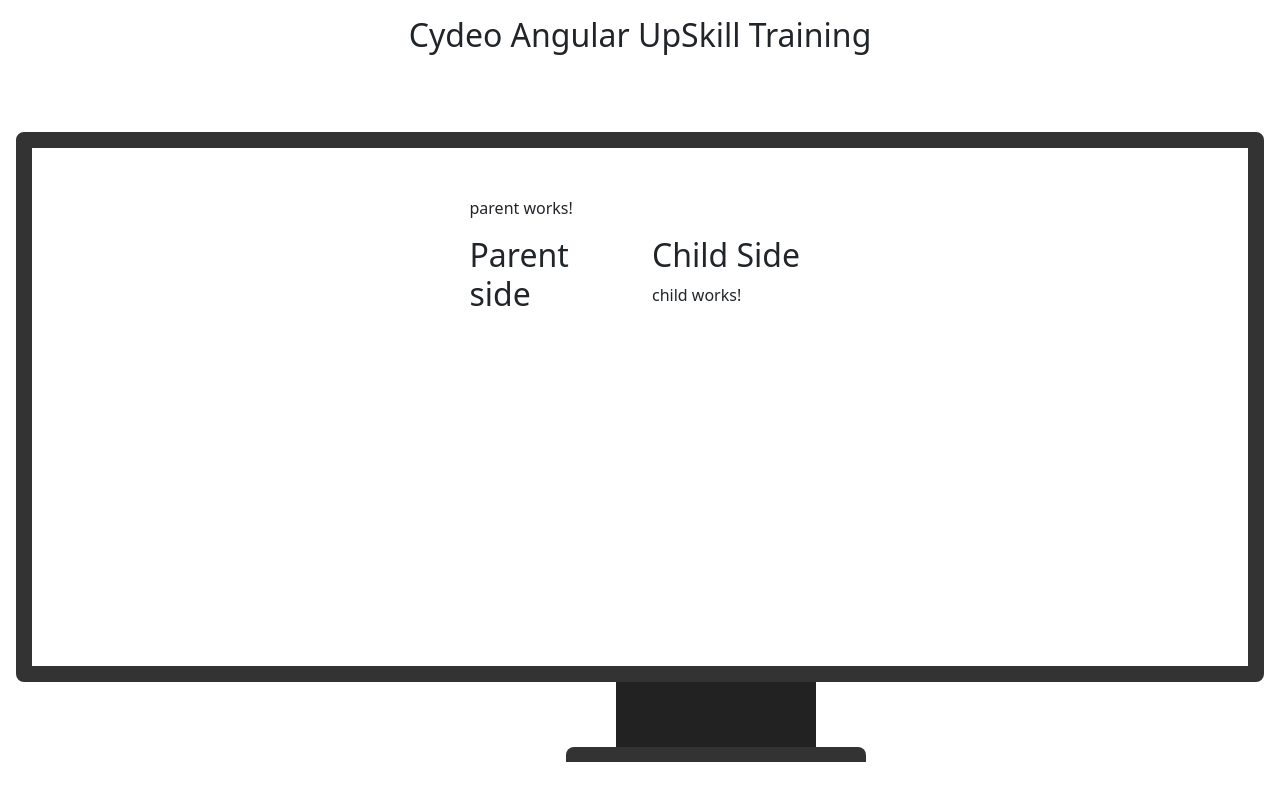
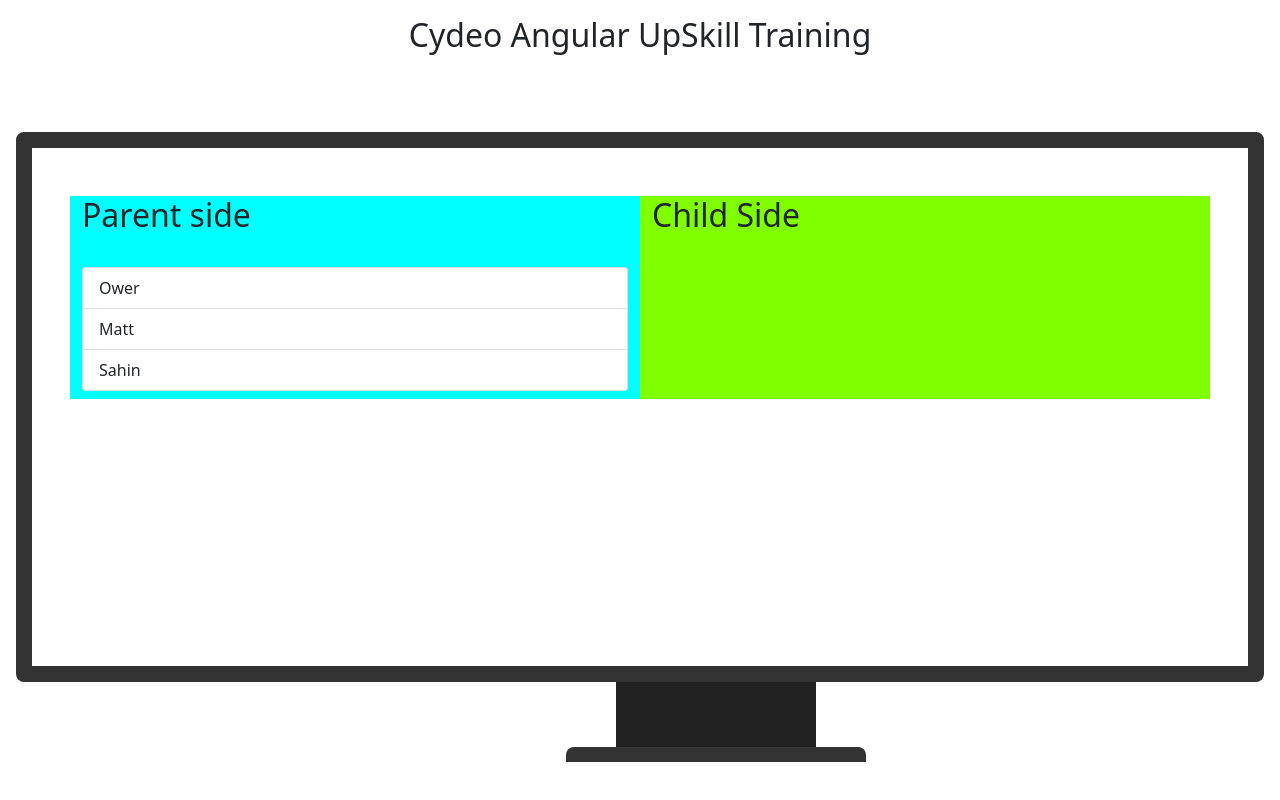
Before and after one commit to owermaiden/angular_lessons, an Angular app: page / in a window 1280 px wide. Built offline with nearby package versions, Linux system fonts and the light colour scheme.

Commit message:
cross component communication

```diff
--- a/src/app/app.component.html
+++ b/src/app/app.component.html
@@ -4,7 +4,7 @@
   </div>
   <div class="stand">
       <div class="monitor">
-        <div class="container d-flex justify-content-center align-items-center">
+        <div class="container align-items-center">
           <div class="row ">
             <div class="mt-5">
               <app-parent></app-parent>
--- a/src/app/crossComponent/child/child.component.html
+++ b/src/app/crossComponent/child/child.component.html
@@ -1 +1 @@
-<p>child works!</p>
+<button type="button" class="btn btn-link" (click)="likeMentor(selectedMentor)">{{ selectedMentor }}</button>
--- a/src/app/crossComponent/child/child.component.ts
+++ b/src/app/crossComponent/child/child.component.ts
@@ -1,4 +1,4 @@
-import { Component } from '@angular/core';
+import { Component, EventEmitter, Input, Output } from '@angular/core';
 
 @Component({
   selector: 'app-child',
@@ -6,5 +6,12 @@
   styleUrls: ['./child.component.css']
 })
 export class ChildComponent {
+@Input() selectedMentor!: string;
+@Output() likeEvent = new EventEmitter<string>();
+
+
+likeMentor(mentor: string){
+  this.likeEvent.emit(mentor);
+}
 
 }
--- a/src/app/crossComponent/parent/parent.component.html
+++ b/src/app/crossComponent/parent/parent.component.html
@@ -1,10 +1,18 @@
-<p>parent works!</p>
 <div class="row">
-    <div class="col">
+    <div class="col-6 pb-2" style="background-color: aqua;">
         <h2>Parent side</h2>
+        <br>
+        <div class="list-group">
+            <a  class="list-group-item list-group-item-action" aria-current="true"
+                *ngFor="let mentor of mentors"
+                (click)="onSelectMentor(mentor)"> {{ mentor }}
+
+            </a>
+        </div>
     </div>
-    <div class="col">
+    <div class="col-6 pb-2" style="background-color: chartreuse;">
         <h2>Child Side</h2>
-        <app-child></app-child>
+        <br>
+        <app-child [selectedMentor]="selectedMentor" (likeEvent)="onLikeMentor($event)"></app-child>
     </div>
 </div>
--- a/src/app/crossComponent/parent/parent.component.ts
+++ b/src/app/crossComponent/parent/parent.component.ts
@@ -6,5 +6,16 @@
   styleUrls: ['./parent.component.css']
 })
 export class ParentComponent {
+  mentors: string[] = ['Ower', 'Matt', 'Sahin'];
+  selectedMentor!: string;
+
+  onSelectMentor(mentor: string){
+    this.selectedMentor = mentor;
+  }
+
+  onLikeMentor(mentor: string){
+    let index: number = this.mentors.findIndex(d => d === mentor);
+    this.mentors[index] = `${mentor} + liked`;
+  }
 
 }
```
